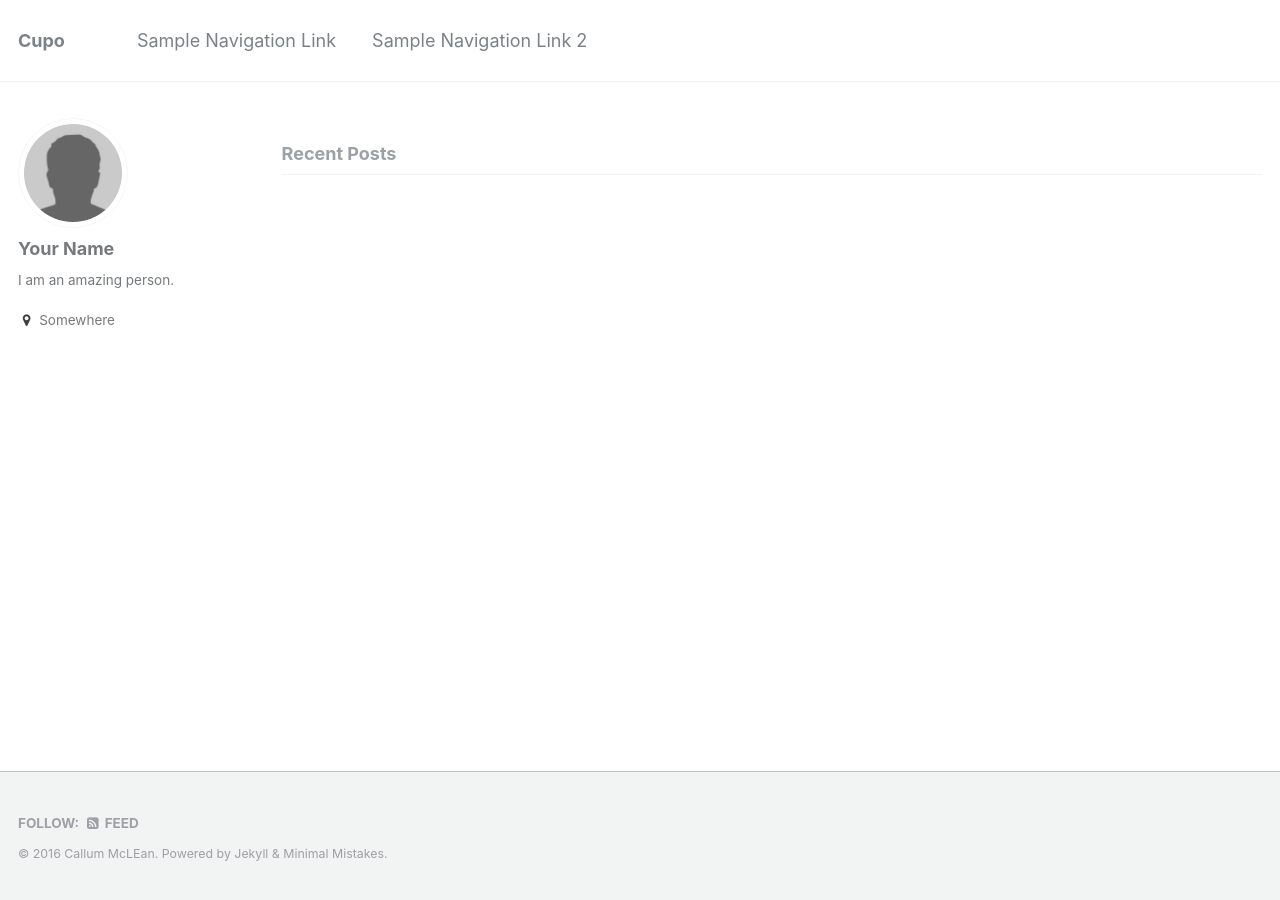
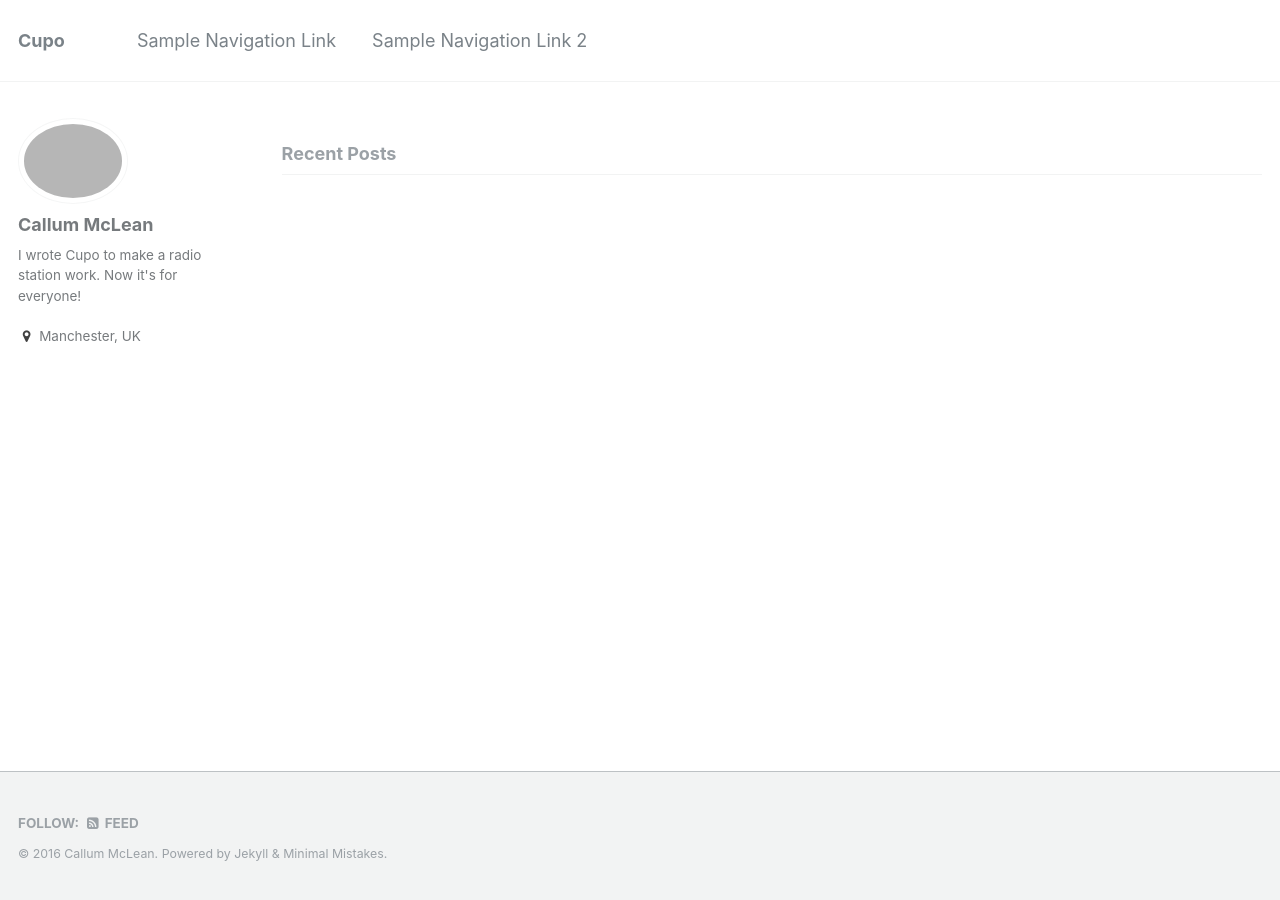
Before and after one commit to hcr923fm/cupo-backup, a Jekyll site: the page built from index.html, in a window 1280 px wide. Built offline with Jekyll 4.4.1, drawn with Linux system fonts in a browser that asks for light colours; the list of posts is cut into pages by our own code.

Commit message:
Spelt own name correctly :win:

```diff
--- a/_config.yml
+++ b/_config.yml
@@ -9,10 +9,10 @@
 locale                   : "en"
 title                    : "Cupo"
 title_separator          : "-"
-name                     : "Callum McLEan"
+name                     : "Callum McLean"
 description              : "An amazing website."
 url                      : "http://calmcl1.github.io" # the base hostname & protocol for your site e.g. "https://mmistakes.github.io"
-baseurl                  : "/cupo-backup"# the subpath of your site, e.g. "/blog"
+baseurl                  : "/cupo-backup" # the subpath of your site, e.g. "/blog"
 repository               : "calmcl1/cupo-backup" # GitHub username/repo-name e.g. "mmistakes/minimal-mistakes"
 teaser                   : # filename of teaser fallback teaser image placed in /images/, .e.g. "500x300.png"
 # breadcrumbs            : false # true, false (default)
@@ -61,10 +61,10 @@ analytics:
 
 # Site Author
 author:
-  name             : "Your Name"
-  avatar           : "bio-photo.jpg"
-  bio              : "I am an amazing person."
-  location         : "Somewhere"
+  name             : "Callum McLean"
+  avatar           : #"bio-photo.jpg"
+  bio              : "I wrote Cupo to make a radio station work. Now it's for everyone!"
+  location         : "Manchester, UK"
   email            :
   uri              :
   bitbucket        :
```
